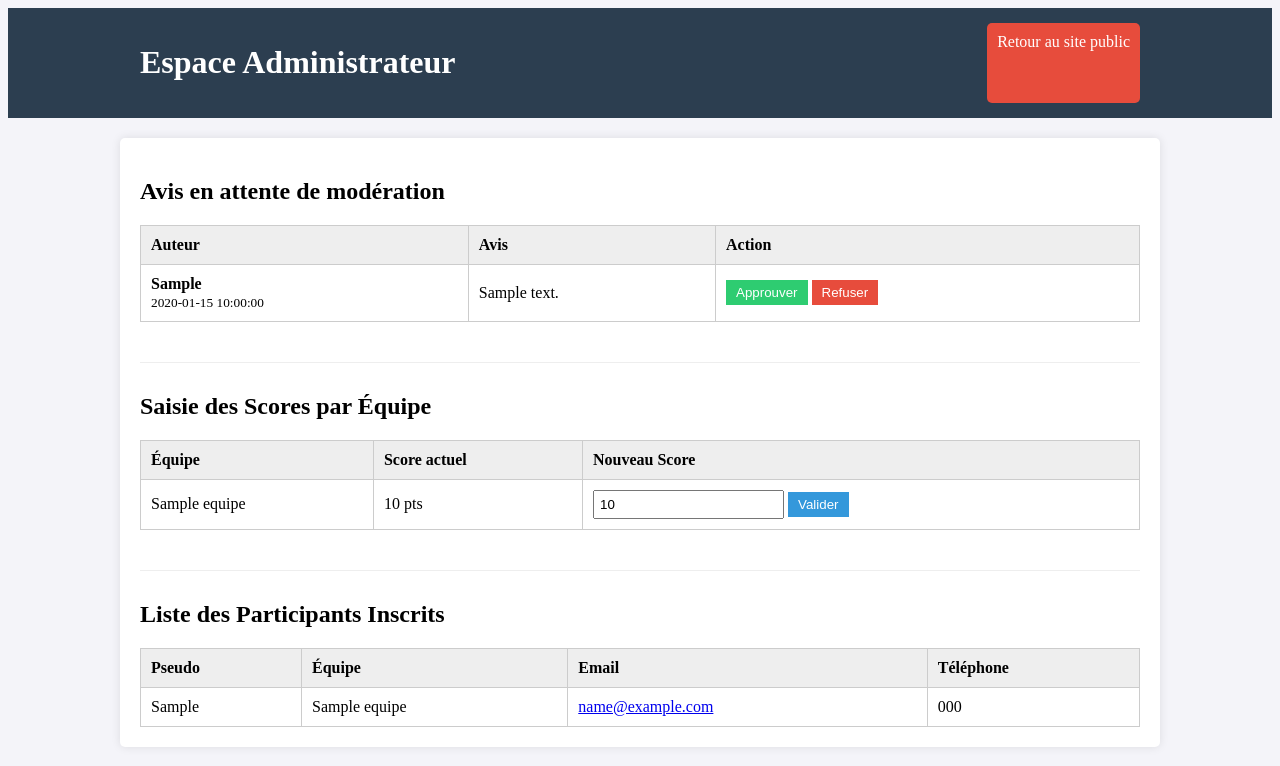
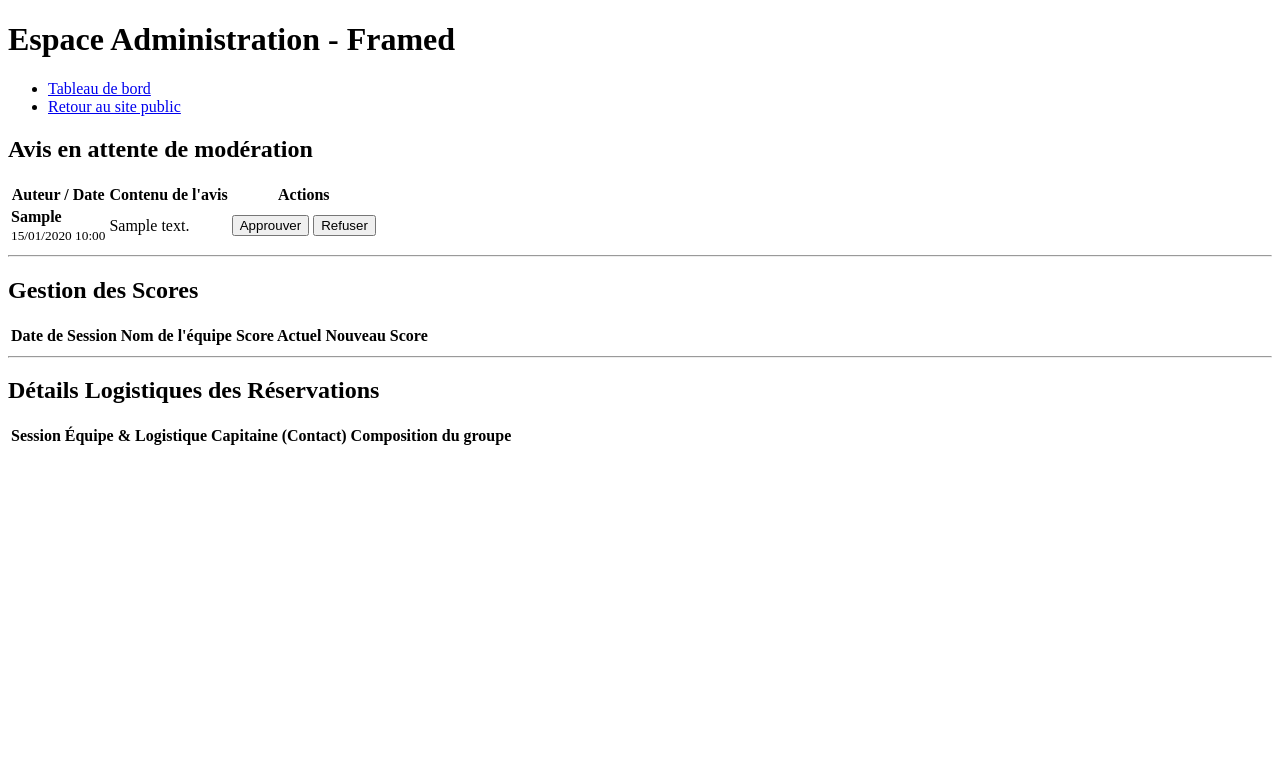
Before and after one commit to LauU5/sae202-event, a PHP site: page /admin/index.php in a window 1280 px wide. Shown: the top 766 px of the page. Run offline with PHP 8.4, Linux system fonts and the light colour scheme; tables that the repository leaves empty hold one stand-in row (values such as "Sample post"); data that the repository does not hold is empty.

Commit message:
ajout des trucs dans admin

```diff
--- a/admin/admin_model.php
+++ b/admin/admin_model.php
@@ -1,34 +1,47 @@
 <?php
-// On remonte d'un dossier pour trouver conf.inc.php
+// On remonte d'un dossier pour trouver la connexion à la BDD
 require_once '../conf/conf.inc.php';
 
-function recupererTousLesInscrits() {
+// 1. Récupérer toutes les équipes avec leurs options et la date de session
+function recupererToutesLesEquipes() {
     global $bdd;
-    $req = $bdd->query("SELECT u.pseudo, u.email, u.telephone, e.nom_equipe
-                        FROM utilisateurs u
-                        JOIN equipes e ON u.id_equipe = e.id_equipe
-                        ORDER BY e.nom_equipe ASC");
+    $req = $bdd->query("
+        SELECT e.id_equipe, e.nom_equipe, e.nb_participants, e.type_menu, e.options_accessibilite, e.score_obtenu,
+               s.date_session,
+               u.pseudo AS capitaine_pseudo, u.email, u.telephone
+        FROM equipes e
+        LEFT JOIN sessions s ON e.id_session = s.id_session
+        LEFT JOIN utilisateurs u ON e.id_equipe = u.id_equipe
+        ORDER BY s.date_session ASC, e.nom_equipe ASC
+    ");
     return $req->fetchAll();
 }
 
-function recupererToutesLesEquipes() {
+// 2. Récupérer les autres membres d'une équipe précise
+function recupererMembresEquipe($id_equipe) {
     global $bdd;
-    $req = $bdd->query("SELECT id_equipe, nom_equipe, score_obtenu FROM equipes ORDER BY nom_equipe ASC");
+    $req = $bdd->prepare("SELECT prenom, nom, pseudo FROM membres_equipe WHERE id_equipe = :id");
+    $req->execute(['id' => $id_equipe]);
     return $req->fetchAll();
 }
 
+// 3. Mise à jour du score
 function mettreAJourScoreEquipe($id_equipe, $score) {
     global $bdd;
     $req = $bdd->prepare("UPDATE equipes SET score_obtenu = :score WHERE id_equipe = :id");
     return $req->execute(['score' => $score, 'id' => $id_equipe]);
 }
 
+// 4. Modération des commentaires
 function recupererCommentairesEnAttente() {
     global $bdd;
-    $req = $bdd->query("SELECT c.id_commentaire, c.contenu, c.date_publication, u.pseudo
-                        FROM commentaires c
-                        JOIN utilisateurs u ON c.id_utilisateur = u.id_utilisateur
-                        WHERE c.statut = 'en_attente' ORDER BY c.date_publication ASC");
+    $req = $bdd->query("
+        SELECT c.id_commentaire, c.contenu, c.date_publication, u.pseudo
+        FROM commentaires c
+        JOIN utilisateurs u ON c.id_utilisateur = u.id_utilisateur
+        WHERE c.statut = 'en_attente'
+        ORDER BY c.date_publication ASC
+    ");
     return $req->fetchAll();
 }
 
--- a/admin/admin_view.php
+++ b/admin/admin_view.php
@@ -2,101 +2,155 @@
 <html lang="fr">
 <head>
     <meta charset="UTF-8">
-    <title>Administration - Escape Game</title>
+    <meta name="viewport" content="width=device-width, initial-scale=1.0">
+    <title>Back-Office | Framed Escape Game</title>
     <link rel="stylesheet" href="../view/css/style.css">
 </head>
-<body style="background-color: #f4f4f9;">
-    <header style="background-color: #2c3e50; color: white; padding: 15px;">
-        <div style="display: flex; justify-content: space-between; max-width: 1000px; margin: auto;">
-            <h1>Espace Administrateur</h1>
-            <a href="../index.php" style="color: white; text-decoration: none; padding: 10px; background: #e74c3c; border-radius: 5px;">Retour au site public</a>
-        </div>
+<body>
+
+    <header>
+        <h1>Espace Administration - Framed</h1>
+        <nav>
+            <ul>
+                <li><a href="index.php">Tableau de bord</a></li>
+                <li><a href="../index.php">Retour au site public</a></li>
+            </ul>
+        </nav>
     </header>
 
-    <main style="max-width: 1000px; margin: 20px auto; padding: 20px; background: white; border-radius: 5px; box-shadow: 0 0 10px rgba(0,0,0,0.1);">
-
+    <main>
         <?php if(!empty($message)): ?>
-            <p style="color: white; background: #27ae60; padding: 10px; border-radius: 5px;"><?= $message ?></p>
+            <div class="message-succes">
+                <p><?= $message ?></p>
+            </div>
         <?php endif; ?>
 
-        <section style="margin-bottom: 40px;">
+        <section>
             <h2>Avis en attente de modération</h2>
+
             <?php if(empty($commentaires)): ?>
-                <p>Aucun commentaire en attente.</p>
+                <p>Aucun nouvel avis à modérer.</p>
             <?php else: ?>
-                <table style="width: 100%; border-collapse: collapse; text-align: left;">
-                    <tr style="background: #eee;">
-                        <th style="padding: 10px; border: 1px solid #ccc;">Auteur</th>
-                        <th style="padding: 10px; border: 1px solid #ccc;">Avis</th>
-                        <th style="padding: 10px; border: 1px solid #ccc;">Action</th>
+                <table>
+                    <thead>
+                        <tr>
+                            <th>Auteur / Date</th>
+                            <th>Contenu de l'avis</th>
+                            <th>Actions</th>
                         </tr>
+                    </thead>
+                    <tbody>
                         <?php foreach($commentaires as $com): ?>
                         <tr>
-                        <td style="padding: 10px; border: 1px solid #ccc;"><strong><?= htmlspecialchars($com['pseudo']) ?></strong><br><small><?= $com['date_publication'] ?></small></td>
-                        <td style="padding: 10px; border: 1px solid #ccc;"><?= htmlspecialchars($com['contenu']) ?></td>
-                        <td style="padding: 10px; border: 1px solid #ccc;">
-                            <form action="index.php" method="POST" style="display: inline-block;">
+                            <td>
+                                <strong><?= htmlspecialchars($com['pseudo']) ?></strong><br>
+                                <small><?= date('d/m/Y H:i', strtotime($com['date_publication'])) ?></small>
+                            </td>
+                            <td><?= htmlspecialchars($com['contenu']) ?></td>
+                            <td>
+                                <form action="index.php" method="POST">
                                     <input type="hidden" name="action" value="moderation">
                                     <input type="hidden" name="id_commentaire" value="<?= $com['id_commentaire'] ?>">
-                                <button type="submit" name="decision" value="approuver" style="background: #2ecc71; color: white; border: none; padding: 5px 10px; cursor: pointer;">Approuver</button>
-                                <button type="submit" name="decision" value="refuser" style="background: #e74c3c; color: white; border: none; padding: 5px 10px; cursor: pointer;">Refuser</button>
+                                    <button type="submit" name="decision" value="approuver">Approuver</button>
+                                    <button type="submit" name="decision" value="refuser">Refuser</button>
                                 </form>
                             </td>
                         </tr>
                         <?php endforeach; ?>
+                    </tbody>
                 </table>
             <?php endif; ?>
         </section>
 
-        <hr style="margin: 30px 0; border: 0; border-top: 1px solid #eee;">
+        <hr>
 
-        <section style="margin-bottom: 40px;">
-            <h2>Saisie des Scores par Équipe</h2>
-            <table style="width: 100%; border-collapse: collapse; text-align: left;">
-                <tr style="background: #eee;">
-                    <th style="padding: 10px; border: 1px solid #ccc;">Équipe</th>
-                    <th style="padding: 10px; border: 1px solid #ccc;">Score actuel</th>
-                    <th style="padding: 10px; border: 1px solid #ccc;">Nouveau Score</th>
+        <section>
+            <h2>Gestion des Scores</h2>
+
+            <table>
+                <thead>
+                    <tr>
+                        <th>Date de Session</th>
+                        <th>Nom de l'équipe</th>
+                        <th>Score Actuel</th>
+                        <th>Nouveau Score</th>
                     </tr>
+                </thead>
+                <tbody>
                     <?php foreach($equipes as $equipe): ?>
                     <tr>
-                    <td style="padding: 10px; border: 1px solid #ccc;"><?= htmlspecialchars($equipe['nom_equipe']) ?></td>
-                    <td style="padding: 10px; border: 1px solid #ccc;"><?= $equipe['score_obtenu'] !== null ? htmlspecialchars($equipe['score_obtenu']) . ' pts' : 'Non défini' ?></td>
-                    <td style="padding: 10px; border: 1px solid #ccc;">
+                        <td><?= $equipe['date_session'] ? date('d/m/Y', strtotime($equipe['date_session'])) : 'Non définie' ?></td>
+                        <td><strong><?= htmlspecialchars($equipe['nom_equipe']) ?></strong></td>
+                        <td><?= $equipe['score_obtenu'] !== null ? htmlspecialchars($equipe['score_obtenu']) . ' pts' : 'En attente' ?></td>
+                        <td>
                             <form action="index.php" method="POST">
                                 <input type="hidden" name="action" value="maj_score">
                                 <input type="hidden" name="id_equipe" value="<?= $equipe['id_equipe'] ?>">
-                            <input type="number" name="score" value="<?= htmlspecialchars($equipe['score_obtenu'] ?? '') ?>" required style="padding: 5px;">
-                            <button type="submit" style="background: #3498db; color: white; border: none; padding: 5px 10px; cursor: pointer;">Valider</button>
+                                <input type="number" name="score" value="<?= htmlspecialchars($equipe['score_obtenu'] ?? '') ?>" required placeholder="Ex: 850">
+                                <button type="submit">Valider</button>
                             </form>
                         </td>
                     </tr>
                     <?php endforeach; ?>
+                </tbody>
             </table>
         </section>
 
-        <hr style="margin: 30px 0; border: 0; border-top: 1px solid #eee;">
+        <hr>
 
         <section>
-            <h2>Liste des Participants Inscrits</h2>
-            <table style="width: 100%; border-collapse: collapse; text-align: left;">
-                <tr style="background: #eee;">
-                    <th style="padding: 10px; border: 1px solid #ccc;">Pseudo</th>
-                    <th style="padding: 10px; border: 1px solid #ccc;">Équipe</th>
-                    <th style="padding: 10px; border: 1px solid #ccc;">Email</th>
-                    <th style="padding: 10px; border: 1px solid #ccc;">Téléphone</th>
+            <h2>Détails Logistiques des Réservations</h2>
+
+            <table>
+                <thead>
+                    <tr>
+                        <th>Session</th>
+                        <th>Équipe & Logistique</th>
+                        <th>Capitaine (Contact)</th>
+                        <th>Composition du groupe</th>
                     </tr>
-                <?php foreach($inscrits as $inscrit): ?>
+                </thead>
+                <tbody>
+                    <?php foreach($equipes as $equipe): ?>
                     <tr>
-                    <td style="padding: 10px; border: 1px solid #ccc;"><?= htmlspecialchars($inscrit['pseudo']) ?></td>
-                    <td style="padding: 10px; border: 1px solid #ccc;"><?= htmlspecialchars($inscrit['nom_equipe']) ?></td>
-                    <td style="padding: 10px; border: 1px solid #ccc;"><a href="mailto:<?= htmlspecialchars($inscrit['email']) ?>"><?= htmlspecialchars($inscrit['email']) ?></a></td>
-                    <td style="padding: 10px; border: 1px solid #ccc;"><?= htmlspecialchars($inscrit['telephone']) ?></td>
+                        <td>
+                            <strong><?= $equipe['date_session'] ? date('d/m/Y', strtotime($equipe['date_session'])) : 'Non définie' ?></strong>
+                        </td>
+
+                        <td>
+                            <strong><?= htmlspecialchars($equipe['nom_equipe']) ?></strong><br>
+                            Menu : <?= htmlspecialchars($equipe['type_menu']) ?><br>
+                            Total : <?= $equipe['nb_participants'] ?> joueur(s)<br>
+                            <?php if(!empty($equipe['options_accessibilite'])): ?>
+                                <em style="color: red;">Alertes : <?= htmlspecialchars($equipe['options_accessibilite']) ?></em>
+                            <?php endif; ?>
+                        </td>
+
+                        <td>
+                            <strong><?= htmlspecialchars($equipe['capitaine_pseudo']) ?></strong><br>
+                            <a href="mailto:<?= htmlspecialchars($equipe['email']) ?>"><?= htmlspecialchars($equipe['email']) ?></a><br>
+                            <?= htmlspecialchars($equipe['telephone']) ?>
+                        </td>
+
+                        <td>
+                            <ul>
+                                <li><?= htmlspecialchars($equipe['capitaine_pseudo']) ?> <em>(Capitaine)</em></li>
+                                <?php
+                                // On récupère les autres membres pour cette équipe spécifique
+                                $membres = recupererMembresEquipe($equipe['id_equipe']);
+                                foreach($membres as $membre):
+                                ?>
+                                    <li><?= htmlspecialchars($membre['prenom']) ?> <?= htmlspecialchars($membre['nom']) ?> <em>(<?= htmlspecialchars($membre['pseudo']) ?>)</em></li>
+                                <?php endforeach; ?>
+                            </ul>
+                        </td>
                     </tr>
                     <?php endforeach; ?>
+                </tbody>
             </table>
         </section>
 
     </main>
+
 </body>
 </html>
--- a/admin/index.php
+++ b/admin/index.php
@@ -1,29 +1,31 @@
 <?php
+// On démarre la session (utile si tu veux gérer des messages flash)
+session_start();
 require_once 'admin_model.php';
+
 $message = "";
 
-// 1. Traitement des actions du formulaire de l'admin
+// 1. Traitement des formulaires de l'admin (POST)
 if ($_SERVER['REQUEST_METHOD'] === 'POST') {
 
-    // Action : Mise à jour des scores
+    // Saisie des scores
     if (isset($_POST['action']) && $_POST['action'] === 'maj_score') {
         $id_equipe = (int)$_POST['id_equipe'];
         $score = (int)$_POST['score'];
         mettreAJourScoreEquipe($id_equipe, $score);
-        $message = "Score mis à jour avec succès.";
+        $message = "Le score a été mis à jour avec succès.";
     }
 
-    // Action : Modération des commentaires (Approuver ou Refuser)
+    // Modération des avis
     if (isset($_POST['action']) && $_POST['action'] === 'moderation') {
         $id_commentaire = (int)$_POST['id_commentaire'];
         $statut = $_POST['decision'] === 'approuver' ? 'approuve' : 'refuse';
         changerStatutCommentaire($id_commentaire, $statut);
-        $message = "Commentaire " . ($statut === 'approuve' ? "approuvé" : "refusé") . ".";
+        $message = "L'avis a été " . ($statut === 'approuve' ? "approuvé" : "refusé") . ".";
     }
 }
 
-// 2. Récupération des données pour l'affichage
-$inscrits = recupererTousLesInscrits();
+// 2. Récupération de TOUTES les données
 $equipes = recupererToutesLesEquipes();
 $commentaires = recupererCommentairesEnAttente();
 
--- a/view/concept_view.php
+++ b/view/concept_view.php
@@ -65,7 +65,7 @@
                     <li>Gratin dauphinois</li>
                     <li>Tarte aux pommes maison</li>
                 </ul>
-                <img src="" alt="[ Emplacement Image : Menu Classique ]" width="250" height="150">
+
             </article>
 
             <article>
@@ -77,7 +77,7 @@
                     <li>Rôti de porc / purée maison</li>
                     <li>Fondant au chocolat</li>
                 </ul>
-                <img src="" alt="[ Emplacement Image : Menu Framed ]" width="250" height="150">
+
             </article>
 
             <article>
@@ -88,7 +88,7 @@
                     <li>Gratin de légumes</li>
                     <li>Tarte aux pommes maison</li>
                 </ul>
-                <img src="" alt="[ Emplacement Image : Menu Végétarien ]" width="250" height="150">
+
             </article>
         </div>
 
```
Lines whose indentation alone changed are shown as unchanged.
